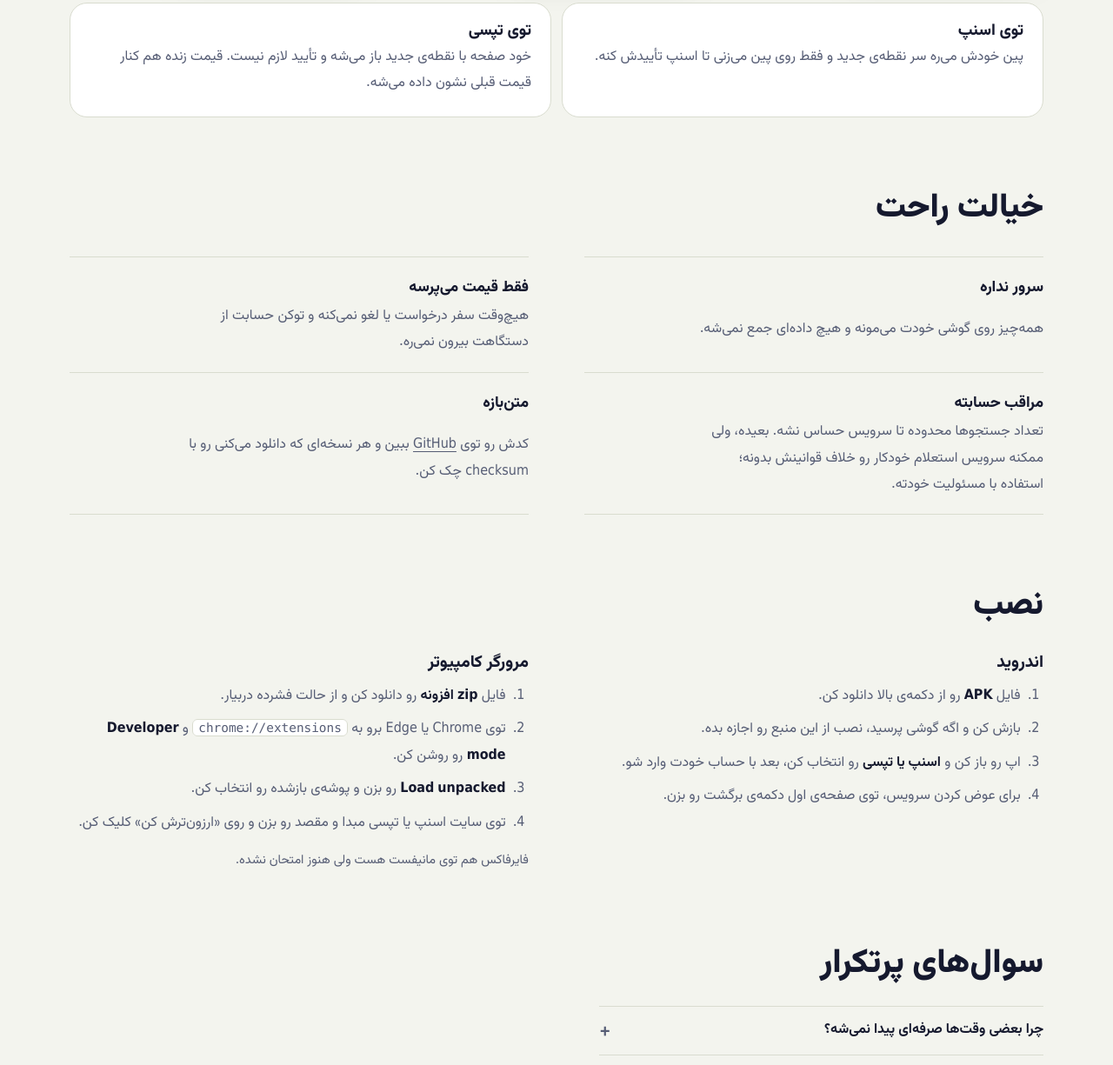
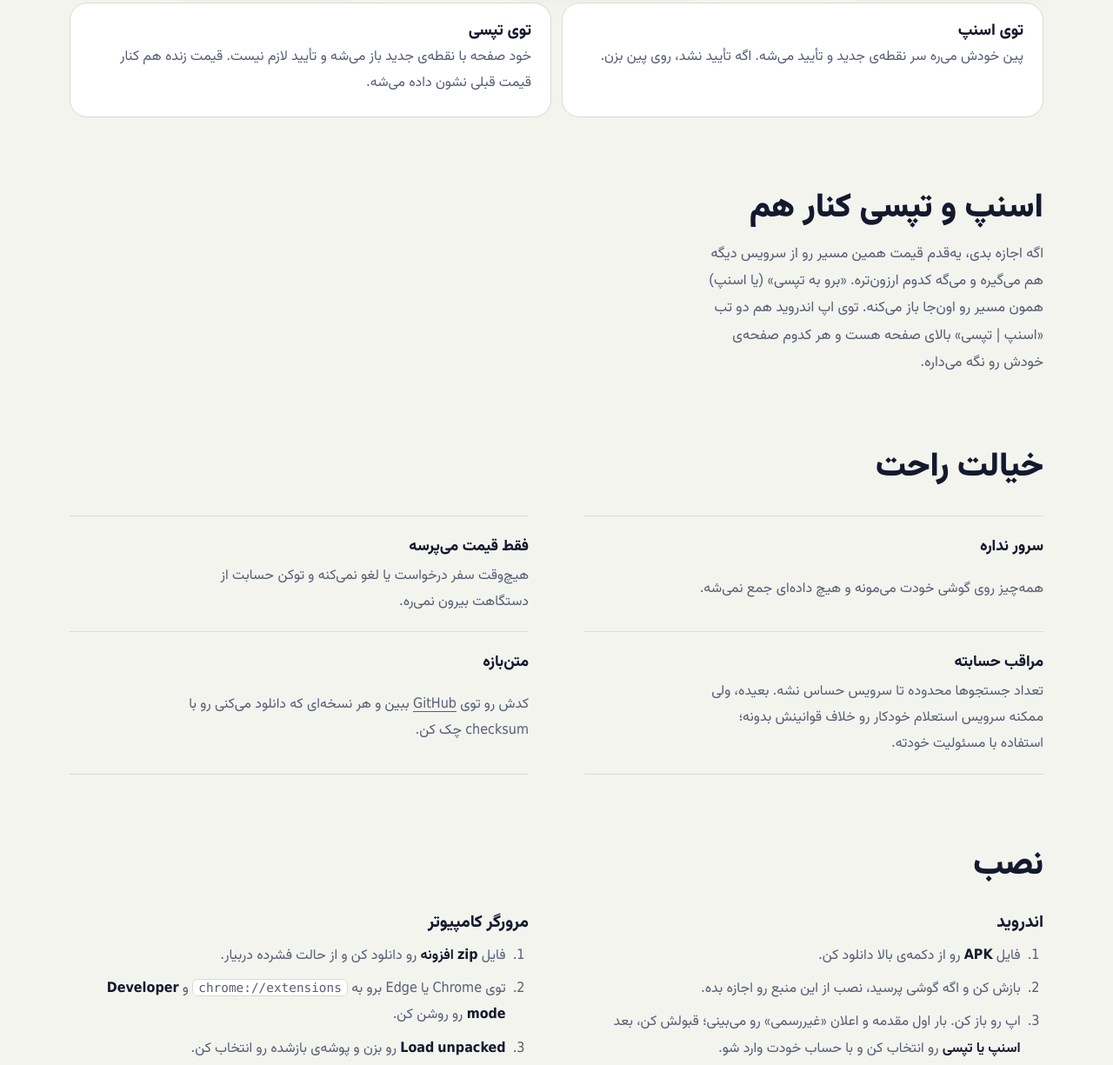
Before and after one commit to MehdiHadizadeh/yeghadam, a browser extension: page site/index.html in a window 1280 px wide. Shown: the part 1573-2798 px from the top of the page at 87% size. Drawn offline with Linux system fonts and the light colour scheme; no server answers.

Commit message:
Update the docs and site for the price comparison and the new first run
README, privacy notes, contributing rules, changelog and the site describe the comparison, the service switch, the first-run order and the extension relay.

```diff
--- a/package.json
+++ b/package.json
@@ -2,7 +2,7 @@
   "name": "yeghadam",
   "version": "2.3.0",
   "private": true,
-  "description": "Finds a cheaper pickup or drop-off point a few steps away in the Snapp and Tapsi passenger web apps.",
+  "description": "Finds a cheaper pickup or drop-off point a few steps away in the Snapp and Tapsi passenger web apps, and compares the two services.",
   "license": "MIT",
   "scripts": {
     "build": "node scripts/build.js",
--- a/site/index.html
+++ b/site/index.html
@@ -261,11 +261,15 @@
       </ol>
 
       <div class="twin">
-        <div><h3>توی اسنپ</h3><p>پین خودش می‌ره سر نقطه‌ی جدید و فقط روی پین می‌زنی تا اسنپ تأییدش کنه.</p></div>
+        <div><h3>توی اسنپ</h3><p>پین خودش می‌ره سر نقطه‌ی جدید و تأیید می‌شه. اگه تأیید نشد، روی پین بزن.</p></div>
         <div><h3>توی تپسی</h3><p>خود صفحه با نقطه‌ی جدید باز می‌شه و تأیید لازم نیست. قیمت زنده هم کنار قیمت قبلی نشون داده می‌شه.</p></div>
       </div>
     </section>
 
+    <section id="both">
+      <h2>اسنپ و تپسی کنار هم</h2>
+      <p class="lead">اگه اجازه بدی، یه‌قدم قیمت همین مسیر رو از سرویس دیگه هم می‌گیره و می‌گه کدوم ارزون‌تره. «برو به تپسی» (یا اسنپ) همون مسیر رو اون‌جا باز می‌کنه. توی اپ اندروید هم دو تب «اسنپ | تپسی» بالای صفحه هست و هر کدوم صفحه‌ی خودش رو نگه می‌داره.</p>
+    </section>
     <section id="trust">
       <h2>خیالت راحت</h2>
       <ul class="trust">
@@ -284,8 +288,8 @@
           <ol class="how">
             <li>فایل <b>APK</b> رو از دکمه‌ی بالا دانلود کن.</li>
             <li>بازش کن و اگه گوشی پرسید، نصب از این منبع رو اجازه بده.</li>
-            <li>اپ رو باز کن و <b>اسنپ یا تپسی</b> رو انتخاب کن، بعد با حساب خودت وارد شو.</li>
-            <li>برای عوض کردن سرویس، توی صفحه‌ی اول دکمه‌ی برگشت رو بزن.</li>
+            <li>اپ رو باز کن. بار اول مقدمه و اعلان «غیررسمی» رو می‌بینی؛ قبولش کن، بعد <b>اسنپ یا تپسی</b> رو انتخاب کن و با حساب خودت وارد شو.</li>
+            <li>برای عوض کردن سرویس، روی «اسنپ» یا «تپسی» بالای صفحه بزن. اپ با آخرین سرویس باز می‌شه.</li>
           </ol>
         </div>
         <div>
@@ -294,7 +298,7 @@
             <li>فایل <b>zip افزونه</b> رو دانلود کن و از حالت فشرده دربیار.</li>
             <li>توی Chrome یا Edge برو به <code>chrome://extensions</code> و <b>Developer mode</b> رو روشن کن.</li>
             <li><b>Load unpacked</b> رو بزن و پوشه‌ی بازشده رو انتخاب کن.</li>
-            <li>توی سایت اسنپ یا تپسی مبدا و مقصد رو بزن و روی «ارزون‌ترش کن» کلیک کن.</li>
+            <li>توی سایت اسنپ یا تپسی مبدا و مقصد رو بزن و روی «ارزون‌ترش کن» کلیک کن. بعد از هر بار نصب یا به‌روزرسانی، تب‌های باز رو یک بار رفرش کن.</li>
           </ol>
           <p class="note">فایرفاکس هم توی مانیفست هست ولی هنوز امتحان نشده.</p>
         </div>
@@ -307,7 +311,7 @@
         <details><summary>چرا بعضی وقت‌ها صرفه‌ای پیدا نمی‌شه؟</summary><p>شب‌ها و مسیرهای خلوت قیمت نقطه‌های اطراف تقریباً یکیه. ساعت‌های شلوغ و بلوارهای دوطرفه معمولاً نتیجه‌ی بهتری دارن.</p></details>
         <details><summary>قیمتی که نشون می‌ده همونیه که موقع سفر می‌گیرم؟</summary><p>قیمت نهایی رو خود سرویس موقع درخواست سفر نشون می‌ده. قیمت‌ها توی چند دقیقه عوض می‌شن (توی تپسی هر یک دقیقه) و یه‌قدم وقتی قیمت جابه‌جا بشه خبرت می‌کنه، ولی صرفه تضمین نمی‌شه.</p></details>
         <details><summary>«همین‌جا» یعنی چی؟</summary><p>اون سر، مبدا یا مقصد، جابه‌جا نمی‌شه. اگه فقط مقصد برات مهمه، مبدا رو روی «همین‌جا» بذار تا همه‌ی استعلام‌ها برای مقصد خرج بشه.</p></details>
-        <details><summary>اطلاعاتم کجا می‌ره؟</summary><p>هیچ‌جا. یه‌قدم سرور نداره و فقط به خود سرویس (اسنپ یا تپسی) و نقشه‌ی عمومی خیابان‌ها درخواست می‌فرسته. جزئیاتش توی <a href="https://github.com/MehdiHadizadeh/yeghadam/blob/main/PRIVACY.md" rel="noopener">PRIVACY.md</a> نوشته شده.</p></details>
+        <details><summary>اطلاعاتم کجا می‌ره؟</summary><p>هیچ‌جا. یه‌قدم سرور نداره و فقط به خود سرویس (اسنپ یا تپسی) و نقشه‌ی عمومی خیابان‌ها درخواست می‌فرسته. اگه اجازه بدی، قیمت همون مسیر رو از سرویس دیگه هم می‌پرسه، با حساب خودت و از داخل صفحه‌ی همون سرویس. جزئیاتش توی <a href="https://github.com/MehdiHadizadeh/yeghadam/blob/main/PRIVACY.md" rel="noopener">PRIVACY.md</a> نوشته شده.</p></details>
         <details><summary>باگ دیدم یا پیشنهاد دارم</summary><p>توی <a href="https://github.com/MehdiHadizadeh/yeghadam/issues" rel="noopener">Issues</a> بنویس و توکن و آدرس واقعیت رو پاک کن. مشکل امنیتی رو طبق <a href="https://github.com/MehdiHadizadeh/yeghadam/blob/main/SECURITY.md" rel="noopener">SECURITY.md</a> خصوصی گزارش کن.</p></details>
       </div>
     </section>
```
Also changed, not shown: CONTRIBUTING.md (+1 -0 lines), PRIVACY.md (+6 -2 lines), CHANGELOG.md, README.md.
